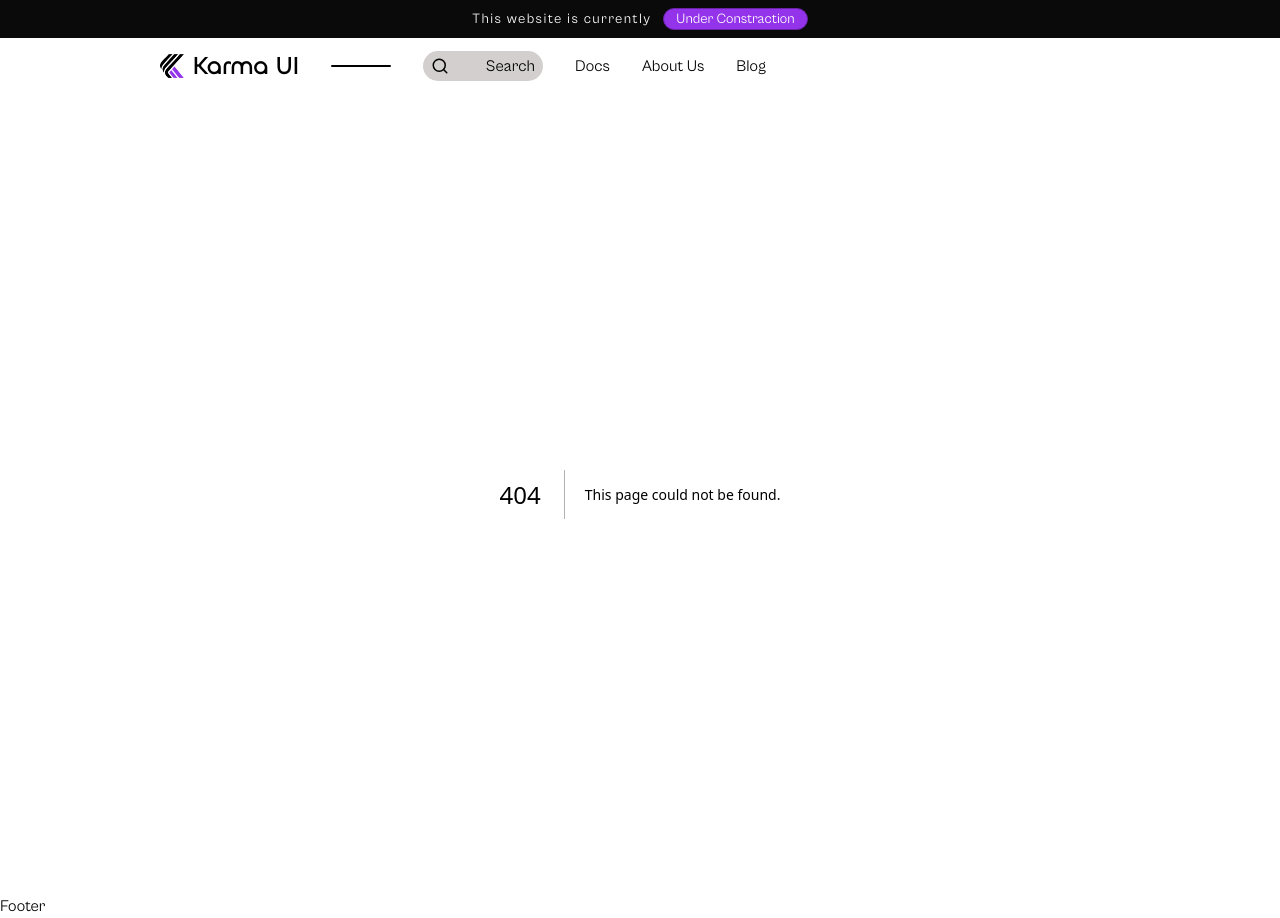
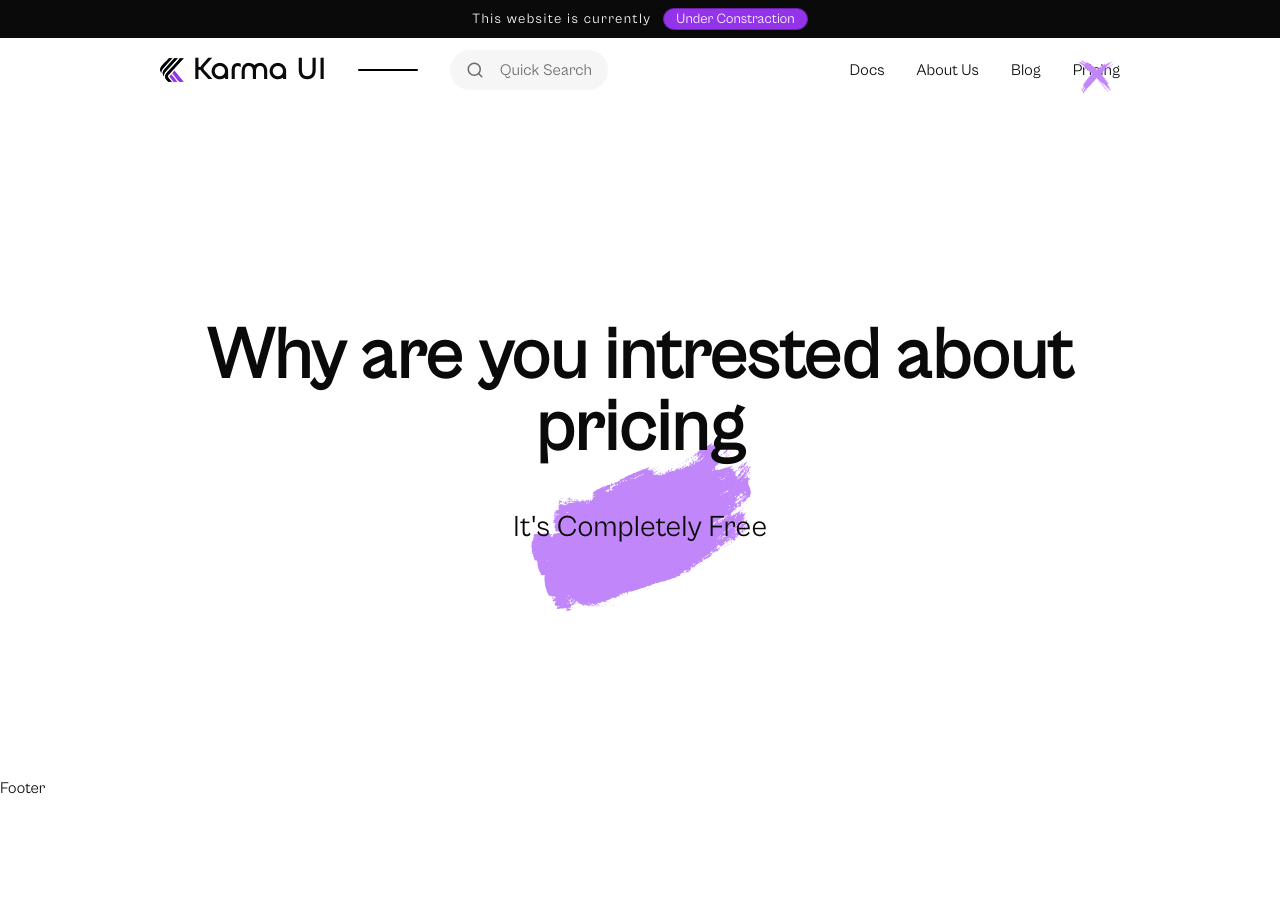
Before and after one commit to ARITRA69/karma-UI, a Next.js app: page /pricing in a window 1280 px wide. Before the commit this address had no page. After the commit the page ends 800 px from the top, so only its background shows below. Built offline with nearby package versions, Linux system fonts and the light colour scheme.

Commit message:
price page

```diff
--- a/next.config.js
+++ b/next.config.js
@@ -1,7 +1,13 @@
 /** @type {import('next').NextConfig} */
 const nextConfig = {
   images: {
-    domains: ["avatars.githubusercontent.com"],
+    remotePatterns: [
+      {
+        protocol: "https",
+        hostname: "avatars.githubusercontent.com",
+        pathname: "**",
+      },
+    ],
   },
 };
 
--- a/package.json
+++ b/package.json
@@ -3,7 +3,7 @@
   "version": "0.1.0",
   "private": true,
   "scripts": {
-    "dev": "next dev",
+    "dev": "next dev -p 6969",
     "build": "next build",
     "start": "next start",
     "lint": "next lint"
--- /dev/null
+++ b/src/app/(documentation)/Sidebar.tsx
@@ -0,0 +1,9 @@
+import React from "react";
+
+type Props = {};
+
+const Sidebar = (props: Props) => {
+  return <div>Getting Started</div>;
+};
+
+export default Sidebar;
--- /dev/null
+++ b/src/app/(documentation)/docs/page.tsx
@@ -0,0 +1,18 @@
+"use client";
+import H1 from "@/components/customUI/H1";
+import P from "@/components/customUI/P";
+import React from "react";
+
+type Props = {};
+
+const Documents = (props: Props) => {
+  return (
+    <div className="min-h-screen">
+      <div className="w-11/12 xl:w-3/4 mx-auto">
+        <P className="font-medium lg:text-xl">Documentation</P>
+      </div>
+    </div>
+  );
+};
+
+export default Documents;
--- a/src/app/documents/page.tsx
+++ /dev/null
@@ -1,10 +0,0 @@
-"use client";
-import React from "react";
-
-type Props = {};
-
-const Documents = (props: Props) => {
-  return <div>document</div>;
-};
-
-export default Documents;
--- /dev/null
+++ b/src/app/pricing/page.tsx
@@ -0,0 +1,28 @@
+import H1 from "@/components/customUI/H1";
+import P from "@/components/customUI/P";
+import Image from "next/image";
+import React from "react";
+
+type Props = {};
+
+const Pricing = (props: Props) => {
+  return (
+    <div className="w-11/12 md:w-3/4 mx-auto h-[calc(100vh-126px)] flex flex-col items-center justify-center gap-8">
+      <H1 className="text-5xl md:text-[100px] text-center">
+        Why are you intrested about pricing
+      </H1>
+      <div className="relative">
+        <p className="px-6 py-3 md:text-3xl">It's Completely Free</p>
+        <Image
+          src="/images/brush-stroke.svg"
+          width={2000}
+          height={2000}
+          alt=""
+          className="absolute -z-10 top-[-100%] h-44"
+        />
+      </div>
+    </div>
+  );
+};
+
+export default Pricing;
--- a/src/components/Navbar.tsx
+++ b/src/components/Navbar.tsx
@@ -4,6 +4,13 @@ import Image from "next/image";
 import { Search } from "lucide-react";
 import Link from "next/link";
 import Logo from "../../public/Logo/karma-logo.png";
+import {
+  Dialog,
+  DialogClose,
+  DialogContent,
+  DialogTrigger,
+} from "./devUI/ui/dialog";
+import { Input } from "./devUI/ui/input";
 
 const chillax = localFont({
   src: "../../public/fonts/Chillax.otf",
@@ -12,7 +19,8 @@ const chillax = localFont({
 const Navbar = () => {
   return (
     <div className="py-3 bg-background">
-      <main className="w-11/12 md:w-3/4 mx-auto flex gap-8 items-center">
+      <main className="w-11/12 xl:w-3/4 mx-auto flex gap-8 items-center justify-between">
+        <div className="flex gap-8 items-center">
           <Link href="/" className="flex gap-2 items-center">
             <Image
               src={Logo}
@@ -21,24 +29,62 @@ const Navbar = () => {
               alt="Karma"
               className="h-6 w-6"
             />
-          <h1 className={`${chillax.className} font-bold text-2xl`}>
+            <h1
+              className={`${chillax.className} font-bold text-2xl lg:text-3xl`}
+            >
               Karma UI
             </h1>
           </Link>
           <div className="h-[2px] w-[60px] bg-black rounded-3xl"></div>
-        <div className="h-[30px] w-[120px] rounded-3xl bg-[#d2cfce] flex items-center px-2 justify-between cursor-pointer hover:bg-[#ffffff] transition-all ease duration-500 hover:outline outline-1 outline-black">
+          <Dialog>
+            <DialogTrigger className="rounded-3xl bg-[#f1f1f1] flex items-center px-4 py-2 gap-x-4 justify-between cursor-pointer hover:bg-[#ffffff] transition-all ease duration-500 hover:outline outline-1 outline-black opacity-60">
               <Search size={18} />
-          <p>Search</p>
+              <p>Quick Search</p>
+            </DialogTrigger>
+            <DialogContent className="border border-neutral-500 h-[250px] flex flex-col justify-start">
+              <div className="flex items-center border-b border-neutral-500">
+                <Input
+                  placeholder="Search Documentation"
+                  className="border-none rounded-t"
+                />
+                <DialogClose className="p-2 text-sm bg-[#f1f1f1] text-opacity-60 rounded-sm opacity-70 transition-opacity hover:opacity-100">
+                  ESC
+                </DialogClose>
               </div>
-        <Link href="/">
+              <div className="overflow-auto"></div>
+            </DialogContent>
+          </Dialog>
+        </div>
+        <div className="flex gap-8 items-center">
+          <Link href="/docs">
             <h1 className="">Docs</h1>
           </Link>
-        <Link href="/">
+          <Link href="/about-us">
             <h1 className="">About Us</h1>
           </Link>
-        <Link href="/">
+          <Link href="/blog">
             <h1 className="">Blog</h1>
           </Link>
+          <Link href="/pricing" className="relative">
+            <div className="-z-10">
+              <Image
+                src="/images/line-brush-stroke.svg"
+                width={500}
+                height={500}
+                alt=""
+                className=" rotate-45 absolute top-[50%]"
+              />
+              <Image
+                src="/images/line-brush-stroke.svg"
+                width={500}
+                height={500}
+                alt=""
+                className="-rotate-45 absolute top-[50%]"
+              />
+            </div>
+            <h1 className="z-10">Pricing</h1>
+          </Link>
+        </div>
       </main>
     </div>
   );
--- a/src/components/customUI/P.tsx
+++ b/src/components/customUI/P.tsx
@@ -1,13 +1,13 @@
 import { FC, ReactNode } from "react";
 
-interface HeadingProps {
+interface Props {
   children: ReactNode;
   className?: string;
 }
 
-const P: FC<HeadingProps> = (props) => {
+const P: FC<Props> = (props) => {
   return (
-    <p className={`${props.className} text-sm lg:text-base`}>
+    <p className={`text-sm lg:text-base ${props.className}`}>
       {props.children}
     </p>
   );
--- a/src/components/devUI/ui/dialog.tsx
+++ b/src/components/devUI/ui/dialog.tsx
@@ -1,18 +1,18 @@
-"use client"
+"use client";
 
-import * as React from "react"
-import * as DialogPrimitive from "@radix-ui/react-dialog"
-import { X } from "lucide-react"
+import * as React from "react";
+import * as DialogPrimitive from "@radix-ui/react-dialog";
+import { X } from "lucide-react";
 
-import { cn } from "@/lib/utils"
+import { cn } from "@/lib/utils";
 
-const Dialog = DialogPrimitive.Root
+const Dialog = DialogPrimitive.Root;
 
-const DialogTrigger = DialogPrimitive.Trigger
+const DialogTrigger = DialogPrimitive.Trigger;
 
-const DialogPortal = DialogPrimitive.Portal
+const DialogPortal = DialogPrimitive.Portal;
 
-const DialogClose = DialogPrimitive.Close
+const DialogClose = DialogPrimitive.Close;
 
 const DialogOverlay = React.forwardRef<
   React.ElementRef<typeof DialogPrimitive.Overlay>,
@@ -26,8 +26,8 @@ const DialogOverlay = React.forwardRef<
     )}
     {...props}
   />
-))
-DialogOverlay.displayName = DialogPrimitive.Overlay.displayName
+));
+DialogOverlay.displayName = DialogPrimitive.Overlay.displayName;
 
 const DialogContent = React.forwardRef<
   React.ElementRef<typeof DialogPrimitive.Content>,
@@ -38,20 +38,19 @@ const DialogContent = React.forwardRef<
     <DialogPrimitive.Content
       ref={ref}
       className={cn(
-        "fixed left-[50%] top-[50%] z-50 grid w-full max-w-lg translate-x-[-50%] translate-y-[-50%] gap-4 border bg-background p-6 shadow-lg duration-200 data-[state=open]:animate-in data-[state=closed]:animate-out data-[state=closed]:fade-out-0 data-[state=open]:fade-in-0 data-[state=closed]:zoom-out-95 data-[state=open]:zoom-in-95 data-[state=closed]:slide-out-to-left-1/2 data-[state=closed]:slide-out-to-top-[48%] data-[state=open]:slide-in-from-left-1/2 data-[state=open]:slide-in-from-top-[48%] sm:rounded-lg",
+        "fixed left-[50%] top-[30%] z-50 grid w-full max-w-lg translate-x-[-50%] -translate-y-[90%] gap-4 border bg-background shadow-lg duration-200 data-[state=open]:animate-in data-[state=closed]:animate-out data-[state=closed]:fade-out-0 data-[state=open]:fade-in-0 data-[state=closed]:zoom-out-95 data-[state=open]:zoom-in-95 data-[state=closed]:slide-out-to-left-1/2 data-[state=closed]:slide-out-to-top-[48%] data-[state=open]:slide-in-from-left-1/2 data-[state=open]:slide-in-from-top-[48%] sm:rounded-lg",
         className
       )}
       {...props}
     >
       {children}
-      <DialogPrimitive.Close className="absolute right-4 top-4 rounded-sm opacity-70 ring-offset-background transition-opacity hover:opacity-100 focus:outline-none focus:ring-2 focus:ring-ring focus:ring-offset-2 disabled:pointer-events-none data-[state=open]:bg-accent data-[state=open]:text-muted-foreground">
-        <X className="h-4 w-4" />
-        <span className="sr-only">Close</span>
-      </DialogPrimitive.Close>
+      {/* <DialogPrimitive.Close className="absolute right-4 top-4 rounded-sm opacity-70 ring-offset-background transition-opacity hover:opacity-100 disabled:pointer-events-none data-[state=open]:bg-accent data-[state=open]:text-muted-foreground">
+        ESC
+      </DialogPrimitive.Close> */}
     </DialogPrimitive.Content>
   </DialogPortal>
-))
-DialogContent.displayName = DialogPrimitive.Content.displayName
+));
+DialogContent.displayName = DialogPrimitive.Content.displayName;
 
 const DialogHeader = ({
   className,
@@ -64,8 +63,8 @@ const DialogHeader = ({
     )}
     {...props}
   />
-)
-DialogHeader.displayName = "DialogHeader"
+);
+DialogHeader.displayName = "DialogHeader";
 
 const DialogFooter = ({
   className,
@@ -78,8 +77,8 @@ const DialogFooter = ({
     )}
     {...props}
   />
-)
-DialogFooter.displayName = "DialogFooter"
+);
+DialogFooter.displayName = "DialogFooter";
 
 const DialogTitle = React.forwardRef<
   React.ElementRef<typeof DialogPrimitive.Title>,
@@ -93,8 +92,8 @@ const DialogTitle = React.forwardRef<
     )}
     {...props}
   />
-))
-DialogTitle.displayName = DialogPrimitive.Title.displayName
+));
+DialogTitle.displayName = DialogPrimitive.Title.displayName;
 
 const DialogDescription = React.forwardRef<
   React.ElementRef<typeof DialogPrimitive.Description>,
@@ -105,8 +104,8 @@ const DialogDescription = React.forwardRef<
     className={cn("text-sm text-muted-foreground", className)}
     {...props}
   />
-))
-DialogDescription.displayName = DialogPrimitive.Description.displayName
+));
+DialogDescription.displayName = DialogPrimitive.Description.displayName;
 
 export {
   Dialog,
@@ -119,4 +118,4 @@ export {
   DialogFooter,
   DialogTitle,
   DialogDescription,
-}
+};
--- /dev/null
+++ b/src/components/devUI/ui/input.tsx
@@ -0,0 +1,25 @@
+import * as React from "react";
+
+import { cn } from "@/lib/utils";
+
+export interface InputProps
+  extends React.InputHTMLAttributes<HTMLInputElement> {}
+
+const Input = React.forwardRef<HTMLInputElement, InputProps>(
+  ({ className, type, ...props }, ref) => {
+    return (
+      <input
+        type={type}
+        className={cn(
+          "flex h-10 w-full rounded-md border border-input bg-background px-3 py-2 ring-offset-background file:border-0 file:bg-transparent file:text-sm file:font-medium placeholder:text-muted-foreground disabled:cursor-not-allowed disabled:opacity-50 outline-none",
+          className
+        )}
+        ref={ref}
+        {...props}
+      />
+    );
+  }
+);
+Input.displayName = "Input";
+
+export { Input };
```
Also changed, not shown: public/images/brush-stroke.svg (added), public/images/line-brush-stroke.svg (added). Lines whose indentation alone changed are shown as unchanged.
